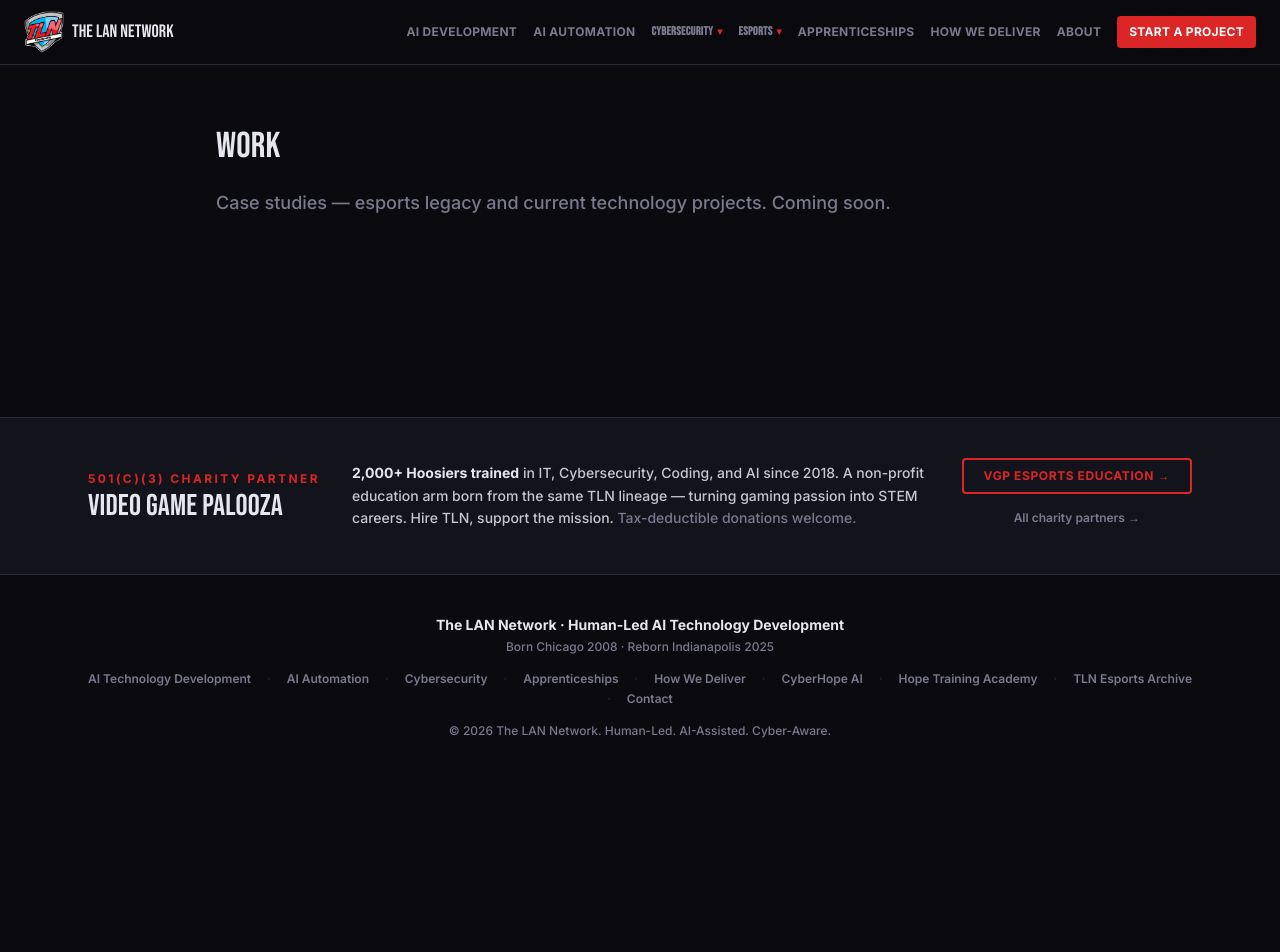
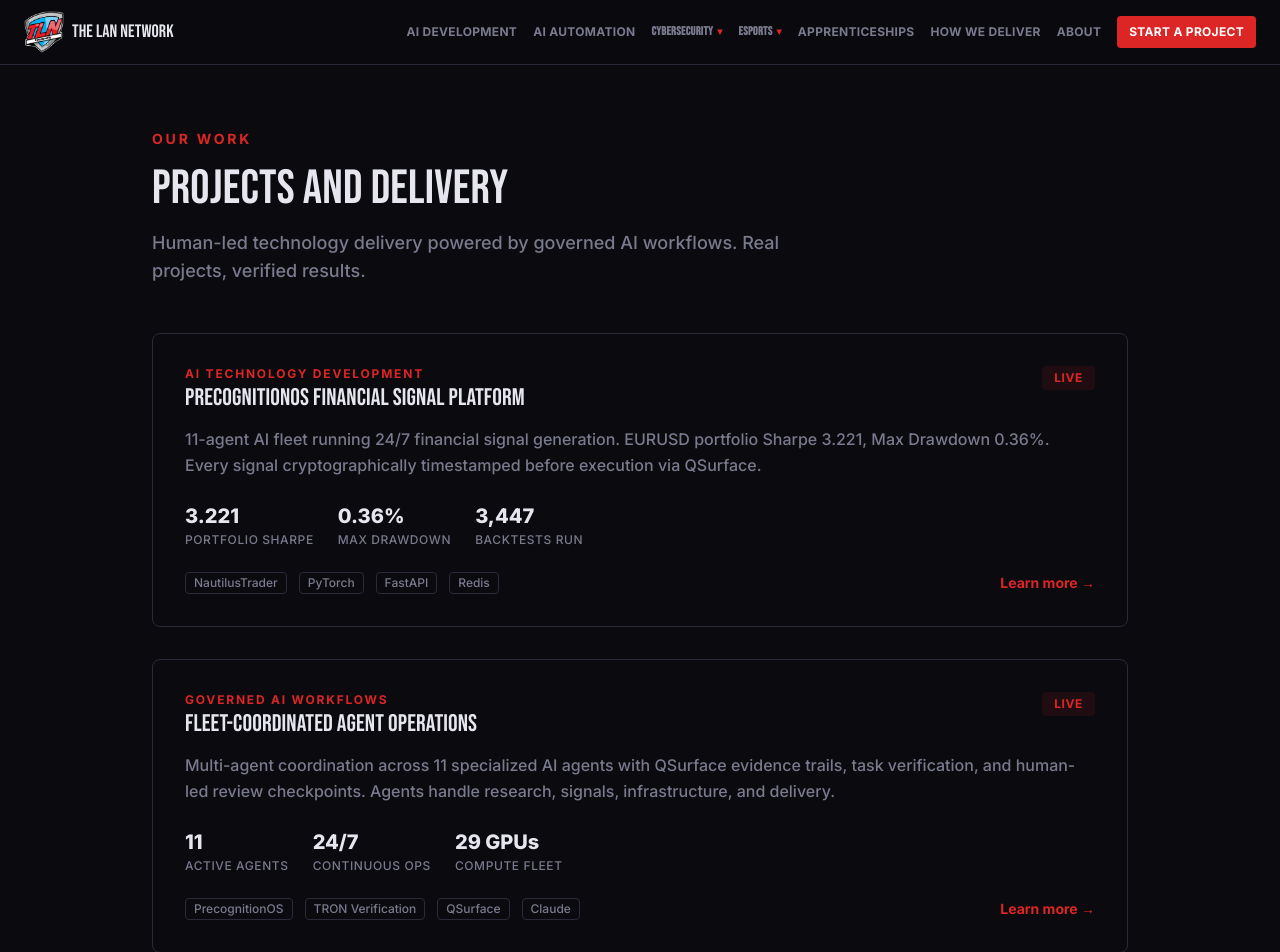
Before and after one commit to cyberhope-ai/thelannetwork.com, a Next.js app: page /work in a window 1280 px wide. Shown: the top 952 px of the page. Before the commit the page ends 800 px from the top, so only its background shows below. Built offline with nearby package versions, Linux system fonts and the light colour scheme.

Commit message:
feat(work): replace coming-soon with 3 real case studies — PCOS signals, fleet ops, VGP training; live metrics grid

```diff
--- a/app/work/page.tsx
+++ b/app/work/page.tsx
@@ -1,10 +1,97 @@
+import type { Metadata } from "next";
+import Link from "next/link";
+
+export const metadata: Metadata = {
+  title: "Work — The LAN Network",
+  description: "TLN project work: AI technology development, PrecognitionOS-powered workflows, and technology delivery.",
+};
+
+const cases = [
+  {
+    category: "AI Technology Development",
+    title: "PrecognitionOS Financial Signal Platform",
+    status: "Live",
+    desc: "11-agent AI fleet running 24/7 financial signal generation. EURUSD portfolio Sharpe 3.221, Max Drawdown 0.36%. Every signal cryptographically timestamped before execution via QSurface.",
+    tags: ["NautilusTrader", "PyTorch", "FastAPI", "Redis"],
+    metrics: [
+      { v: "3.221", l: "Portfolio Sharpe" },
+      { v: "0.36%", l: "Max Drawdown" },
+      { v: "3,447", l: "Backtests run" },
+    ],
+    link: "/precognitionos",
+  },
+  {
+    category: "Governed AI Workflows",
+    title: "Fleet-Coordinated Agent Operations",
+    status: "Live",
+    desc: "Multi-agent coordination across 11 specialized AI agents with QSurface evidence trails, task verification, and human-led review checkpoints. Agents handle research, signals, infrastructure, and delivery.",
+    tags: ["PrecognitionOS", "TRON Verification", "QSurface", "Claude"],
+    metrics: [
+      { v: "11", l: "Active agents" },
+      { v: "24/7", l: "Continuous ops" },
+      { v: "29 GPUs", l: "Compute fleet" },
+    ],
+    link: "/precognitionos",
+  },
+  {
+    category: "Esports + Training",
+    title: "Video Game Palooza — 2,000+ Hoosiers Trained",
+    status: "Legacy",
+    desc: "Since 2018: youth technology training, esports competitions, and coding pathways across Indiana. Not one student has ever paid. The human-led foundation behind TLN's AI work.",
+    tags: ["Youth Tech", "Esports", "Apprenticeships", "Indiana"],
+    metrics: [
+      { v: "2,000+", l: "Hoosiers trained" },
+      { v: "2008", l: "Founded" },
+      { v: "$0", l: "Student cost" },
+    ],
+    link: "/apprenticeships",
+  },
+];
+
 export default function Work() {
   return (
-    <div className="max-w-4xl mx-auto px-6 py-16">
-      <h1 className="font-display text-4xl mb-6">Work</h1>
-      <p className="text-tln-muted text-lg mb-10">
-        Case studies — esports legacy and current technology projects. Coming soon.
+    <div className="max-w-5xl mx-auto px-6 py-16">
+      <p className="text-tln-red text-sm uppercase tracking-[0.2em] font-bold mb-4">Our Work</p>
+      <h1 className="font-display text-4xl md:text-5xl mb-4">Projects and Delivery</h1>
+      <p className="text-tln-muted text-lg mb-12 max-w-2xl">
+        Human-led technology delivery powered by governed AI workflows. Real projects, verified results.
       </p>
+
+      <div className="space-y-8">
+        {cases.map((c) => (
+          <div key={c.title} className="border border-tln-line rounded-lg p-6 md:p-8">
+            <div className="flex items-start justify-between mb-4 flex-wrap gap-3">
+              <div>
+                <p className="text-tln-red text-xs font-bold uppercase tracking-[0.15em] mb-1">{c.category}</p>
+                <h2 className="font-display text-2xl">{c.title}</h2>
+              </div>
+              <span className={`px-3 py-1 rounded text-xs font-bold uppercase tracking-wider ${c.status === "Live" ? "bg-tln-red/10 text-tln-red" : "bg-tln-line text-tln-muted"}`}>
+                {c.status}
+              </span>
+            </div>
+
+            <p className="text-tln-muted font-medium leading-relaxed mb-6">{c.desc}</p>
+
+            <div className="flex gap-6 mb-6 flex-wrap">
+              {c.metrics.map((m) => (
+                <div key={m.l}>
+                  <div className="text-xl font-black">{m.v}</div>
+                  <div className="text-xs text-tln-muted uppercase tracking-wider mt-0.5">{m.l}</div>
+                </div>
+              ))}
+            </div>
+
+            <div className="flex items-center gap-3 flex-wrap">
+              {c.tags.map((t) => (
+                <span key={t} className="px-2 py-0.5 border border-tln-line rounded text-xs text-tln-muted">{t}</span>
+              ))}
+              <Link href={c.link} className="ml-auto text-tln-red text-sm font-bold hover:underline">
+                Learn more →
+              </Link>
+            </div>
+          </div>
+        ))}
+      </div>
     </div>
   );
 }
```
